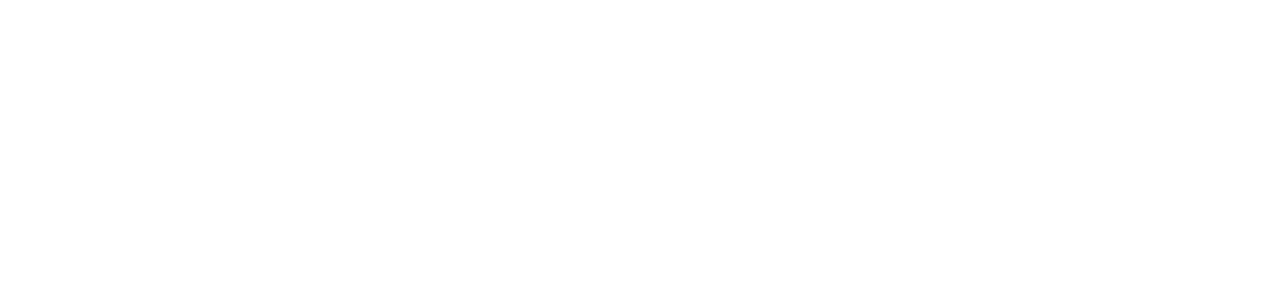
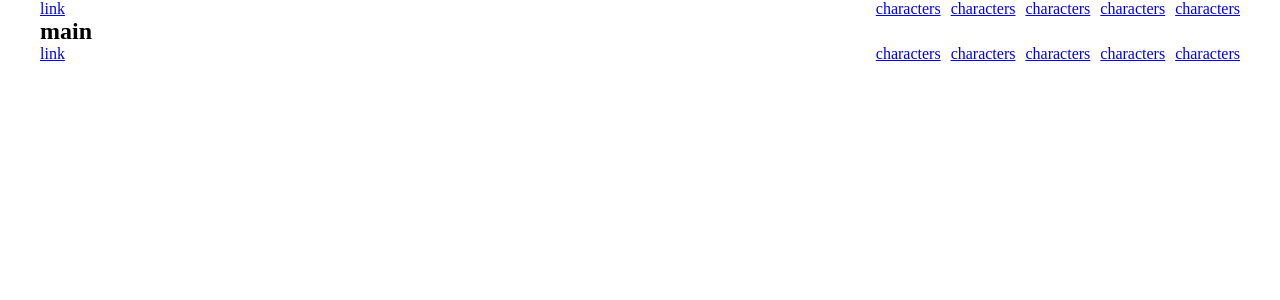
Before and after one commit to eugeniarossi/vite-comics, a Vue app: page / in a window 1280 px wide. Shown: the top 300 px of the page. Built offline with nearby package versions, Linux system fonts and the light colour scheme.

Commit message:
scaffolding

```diff
--- a/src/App.vue
+++ b/src/App.vue
@@ -1,11 +1,21 @@
 <script>
+import AppHeader from './components/AppHeader.vue';
+import AppMain from './components/AppMain.vue';
+import AppFooter from './components/AppFooter.vue';
 
+export default {
+  components: {
+    AppHeader,
+    AppMain,
+    AppFooter
+  }
+}
 </script>
 
 <template>
-
+  <AppHeader />
+  <AppMain />
+  <AppFooter />
 </template>
 
-<style scoped>
-
-</style>
+<style scoped lang="scss"></style>
--- /dev/null
+++ b/src/components/AppFooter.vue
@@ -0,0 +1,23 @@
+<script>
+import AppNavbar from './AppNavbar.vue';
+
+export default {
+    name: 'AppFooter',
+    data() {
+        return {
+
+        }
+    },
+    components: {
+       AppNavbar
+    }
+}
+</script>
+
+<template>
+   <AppNavbar></AppNavbar>
+</template>
+
+<style scoped lang="scss">
+
+</style>
--- /dev/null
+++ b/src/components/AppHeader.vue
@@ -0,0 +1,23 @@
+<script>
+import AppNavbar from './AppNavbar.vue';
+
+export default {
+    name: 'AppHeader',
+    data() {
+        return {
+
+        }
+    },
+    components: {
+       AppNavbar
+    }
+}
+</script>
+
+<template>
+   <AppNavbar></AppNavbar>
+</template>
+
+<style scoped lang="scss">
+
+</style>
--- /dev/null
+++ b/src/components/AppLink.vue
@@ -0,0 +1,18 @@
+<script>
+export default {
+    name: 'AppLink',
+    data() {
+        return {
+
+        }
+    }
+}
+</script>
+
+<template>
+    <a href="#">
+        link
+    </a>
+</template>
+
+<style scoped lang="scss"></style>
--- /dev/null
+++ b/src/components/AppMain.vue
@@ -0,0 +1,16 @@
+<script>
+export default {
+    name: 'AppMain',
+    data() {
+        return {
+
+        }
+    }
+}
+</script>
+
+<template>
+    <h2>main</h2>
+</template>
+
+<style scoped lang="scss"></style>
--- /dev/null
+++ b/src/components/AppNav.vue
@@ -0,0 +1,38 @@
+<script>
+export default {
+    name: 'AppNav',
+    data() {
+        return {
+
+        }
+    }
+}
+</script>
+
+<template>
+    <ul>
+        <li>
+            <a href="#">characters</a>
+        </li>
+        <li>
+            <a href="#">characters</a>
+        </li>
+        <li>
+            <a href="#">characters</a>
+        </li>
+        <li>
+            <a href="#">characters</a>
+        </li>
+        <li>
+            <a href="#">characters</a>
+        </li>
+    </ul>
+</template>
+
+<style scoped lang="scss">
+ul {
+    display: flex;
+    gap: .625rem;
+    list-style: none;
+}
+</style>
--- /dev/null
+++ b/src/components/AppNavbar.vue
@@ -0,0 +1,30 @@
+<script>
+import AppLink from './AppLink.vue';
+import AppNav from './AppNav.vue';
+
+export default {
+    name: 'AppNavbar',
+    data() {
+        return {
+
+        }
+    },
+    components: {
+        AppLink,
+        AppNav
+    }
+}
+</script>
+
+<template>
+     <div id="navbar">
+        <AppLink></AppLink>
+        <AppNav></AppNav>
+    </div>
+</template>
+
+<style scoped lang="scss">
+#navbar {
+    display: flex;
+    justify-content: space-between;
+}</style>
--- a/src/style.css
+++ b/src/style.css
@@ -0,0 +1,10 @@
+* {
+    margin: 0;
+    padding: 0;
+    box-sizing: border-box;
+}
+
+#app {
+  max-width: 75rem;
+  margin: 0 auto;
+}
```
